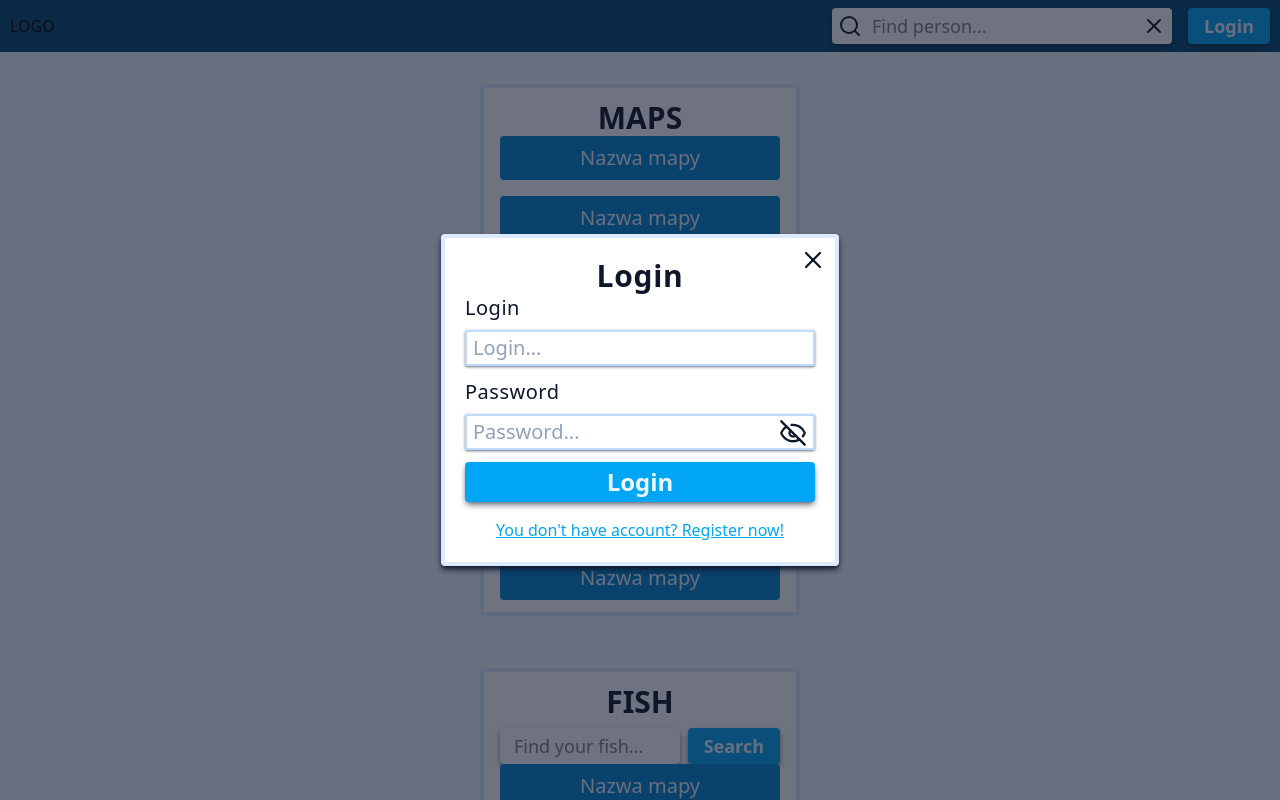
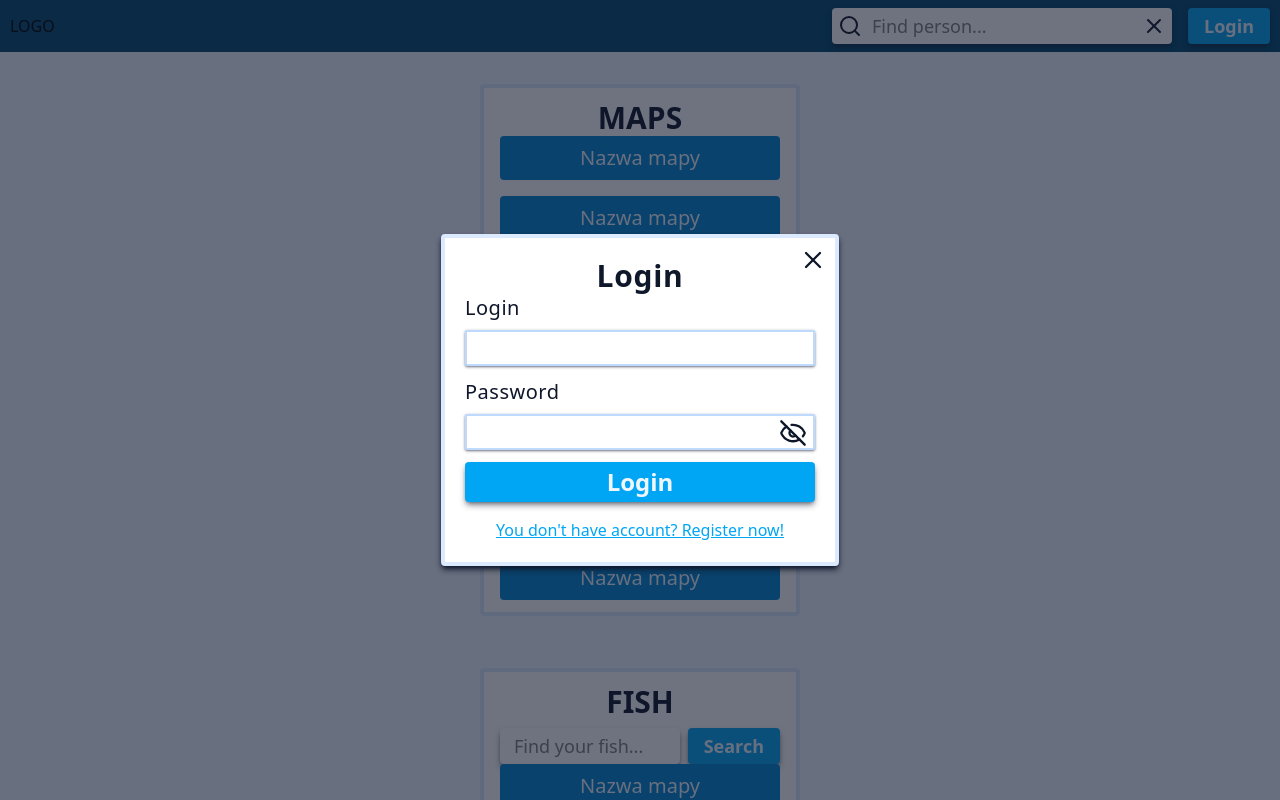
Before and after one commit to Borzyn/FishSpotter, a React (Vite) app in the folder pracainzynierska.client/: page / in a window 1280 px wide. Both pictures are taken after a click on the button "Login". Shown: the top 800 px of the page. Built offline with nearby package versions, Linux system fonts and the light colour scheme.

Commit message:
feat: remove placeholders

```diff
--- a/pracainzynierska.client/src/features/Authentication/Login/Login.tsx
+++ b/pracainzynierska.client/src/features/Authentication/Login/Login.tsx
@@ -26,7 +26,6 @@ function Login({ toggleModal }: { toggleModal: () => void }) {
     <form onSubmit={handleSubmit(onSubmit)}>
       <FormRow label="Login" error={errors.login?.message as string}>
         <input
-          placeholder="Login..."
           type="text"
           className={inputStyles}
           id="login"
@@ -43,7 +42,6 @@ function Login({ toggleModal }: { toggleModal: () => void }) {
       >
         <>
           <input
-            placeholder="Password..."
             type={`${showPassword ? "text" : "password"}`}
             className={`${inputStyles} pr-11`}
             id="password"
```
